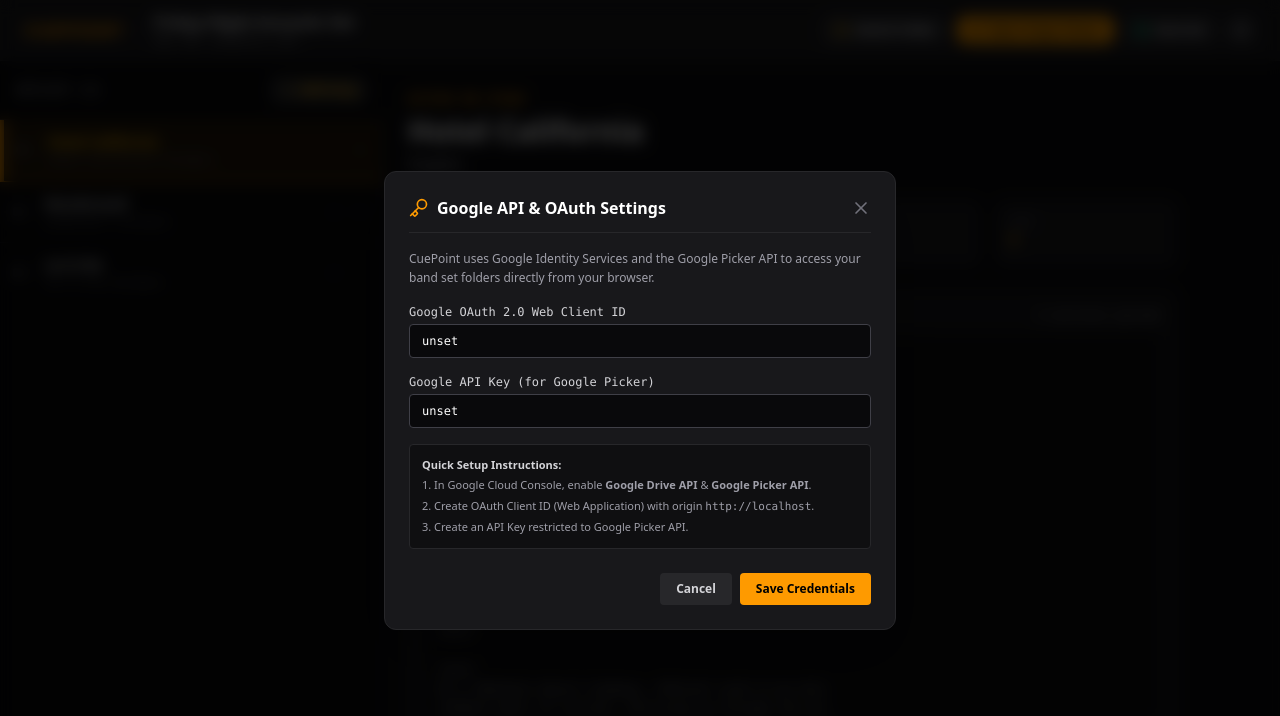
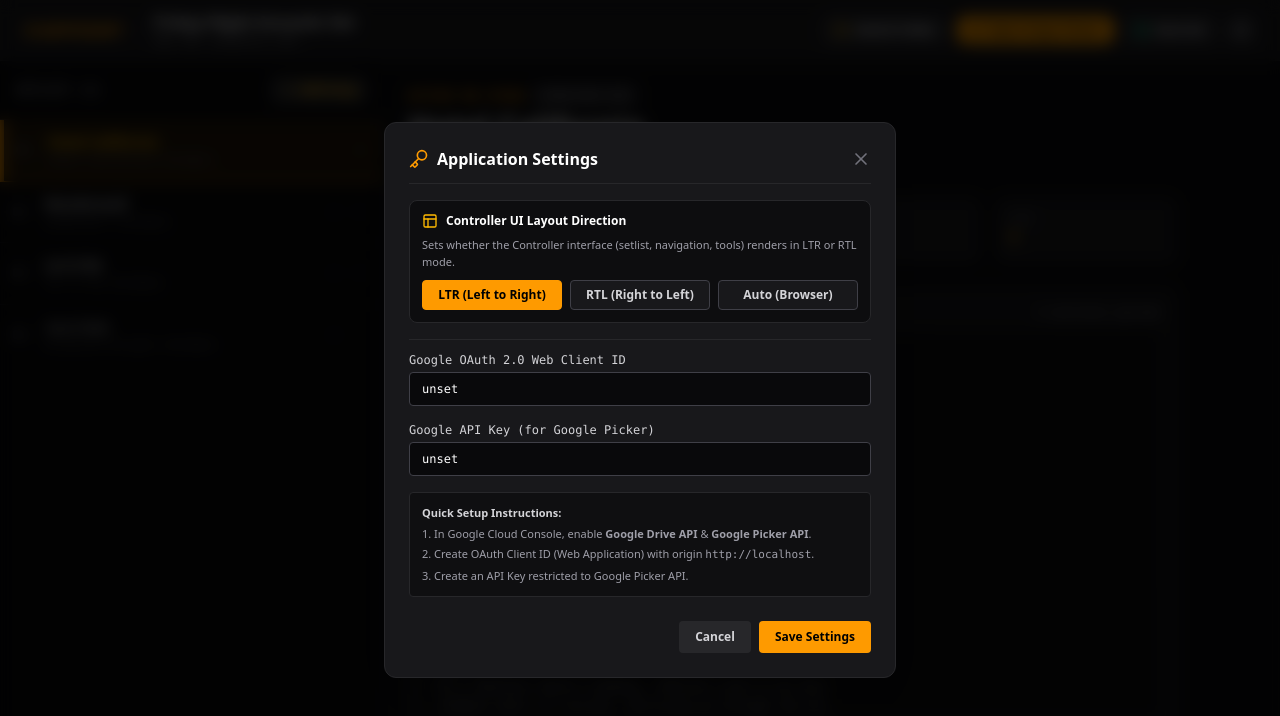
Before and after one commit to kenegozi/cuepoint, a React (Vite) app: page / in a window 1280 px wide. Both pictures are taken after a click on the button 1241 px from the left and 30 px from the top of the page. Shown: the top 716 px of the page. Built offline with nearby package versions, Linux system fonts and the light colour scheme; no server answers.

Commit message:
feat: add full RTL language and bidirectional text support for stage viewer and controller

```diff
--- a/src/App.tsx
+++ b/src/App.tsx
@@ -1,5 +1,5 @@
 import React, { useState, useEffect, useCallback } from 'react';
-import { SetData, SetSong, SongParsed, SyncMessage } from './types';
+import { SetData, SetSong, SongParsed, SyncMessage, TextDirection } from './types';
 import { ControllerWindow } from './components/ControllerWindow';
 import { ViewerWindow } from './components/ViewerWindow';
 import { SettingsModal } from './components/SettingsModal';
@@ -19,6 +19,26 @@ export function App() {
   const [activeSet, setActiveSet] = useState<SetData>(DEMO_SET);
   const [activeSongIndex, setActiveSongIndex] = useState<number>(0);
   const [activeSongParsed, setActiveSongParsed] = useState<SongParsed | null>(null);
+
+  // Controller UI direction preference (saved in localStorage)
+  const [controllerDirection, setControllerDirection] = useState<TextDirection>(() => {
+    const saved = localStorage.getItem('cuepoint_controller_direction');
+    if (saved === 'rtl' || saved === 'ltr' || saved === 'auto') return saved;
+    return 'ltr';
+  });
+
+  // Effective layout direction for Controller (resolves 'auto' using browser language)
+  const effectiveControllerDir: 'ltr' | 'rtl' =
+    controllerDirection === 'auto'
+      ? /^(he|ar|fa|ur)/i.test(navigator.language)
+        ? 'rtl'
+        : 'ltr'
+      : controllerDirection;
+
+  const handleControllerDirectionChange = (newDir: TextDirection) => {
+    setControllerDirection(newDir);
+    localStorage.setItem('cuepoint_controller_direction', newDir);
+  };
 
   const [folderId, setFolderId] = useState<string | null>(null);
   const [isSaving, setIsSaving] = useState(false);
@@ -139,6 +159,7 @@ export function App() {
       songIndex: index,
       songId: activeSet.songs[index]?.fileName,
       song: parsed || undefined,
+      direction: parsed?.direction,
     });
   };
 
@@ -354,6 +375,7 @@ export function App() {
         set={activeSet}
         activeSongIndex={activeSongIndex}
         activeSongParsed={activeSongParsed}
+        controllerDirection={effectiveControllerDir}
         onSelectSong={handleSelectSong}
         onReorderSongs={handleReorderSongs}
         onAddSong={handleAddSong}
@@ -366,7 +388,12 @@ export function App() {
         errorMessage={errorMessage}
       />
 
-      <SettingsModal isOpen={isSettingsOpen} onClose={() => setIsSettingsOpen(false)} />
+      <SettingsModal
+        isOpen={isSettingsOpen}
+        onClose={() => setIsSettingsOpen(false)}
+        controllerDirection={controllerDirection}
+        onControllerDirectionChange={handleControllerDirectionChange}
+      />
 
       {/* New Set Modal when 0 cuepoint files found in picked folder */}
       {showNewSetModal && (
--- a/src/components/ControllerWindow.tsx
+++ b/src/components/ControllerWindow.tsx
@@ -1,5 +1,5 @@
 import React, { useState } from 'react';
-import { SetData, SetSong, SongParsed } from '../types';
+import { SetData, SetSong, SongParsed, TextDirection } from '../types';
 import {
   Play,
   ChevronUp,
@@ -17,6 +17,7 @@ interface ControllerWindowProps {
   set: SetData;
   activeSongIndex: number;
   activeSongParsed: SongParsed | null;
+  controllerDirection?: TextDirection;
   onSelectSong: (index: number) => void;
   onReorderSongs: (reordered: SetSong[]) => void;
   onAddSong: (songId: string, title: string) => void;
@@ -33,6 +34,7 @@ export const ControllerWindow: React.FC<ControllerWindowProps> = ({
   set,
   activeSongIndex,
   activeSongParsed,
+  controllerDirection = 'ltr',
   onSelectSong,
   onReorderSongs,
   onAddSong,
@@ -44,6 +46,7 @@ export const ControllerWindow: React.FC<ControllerWindowProps> = ({
   statusMessage,
   errorMessage,
 }) => {
+  const isRTL = controllerDirection === 'rtl';
   const [showAddModal, setShowAddModal] = useState(false);
   const [newSongId, setNewSongId] = useState('');
   const [newSongTitle, setNewSongTitle] = useState('');
@@ -87,7 +90,7 @@ export const ControllerWindow: React.FC<ControllerWindowProps> = ({
   };
 
   return (
-    <div className="min-h-screen bg-zinc-950 text-zinc-100 flex flex-col">
+    <div dir={isRTL ? 'rtl' : 'ltr'} className="min-h-screen bg-zinc-950 text-zinc-100 flex flex-col">
       {/* Top Bar */}
       <header className="bg-zinc-900 border-b border-zinc-800 px-6 py-3 flex items-center justify-between">
         <div className="flex items-center gap-3">
@@ -151,8 +154,8 @@ export const ControllerWindow: React.FC<ControllerWindowProps> = ({
 
       {/* Two Column Layout: Setlist Navigation & Song Inspector */}
       <div className="flex-1 flex overflow-hidden">
-        {/* Left Column: Setlist */}
-        <section className="w-96 border-r border-zinc-800 flex flex-col bg-zinc-950/50">
+        {/* Setlist Column (Left in LTR, Right in RTL) */}
+        <section className={`w-96 ${isRTL ? 'border-l' : 'border-r'} border-zinc-800 flex flex-col bg-zinc-950/50`}>
           <div className="p-4 border-b border-zinc-800 flex items-center justify-between">
             <h2 className="text-xs font-bold uppercase tracking-wider text-zinc-400 font-mono">
               SETLIST ({set.songs.length})
@@ -179,7 +182,9 @@ export const ControllerWindow: React.FC<ControllerWindowProps> = ({
                     key={song.fileName}
                     className={`flex items-center justify-between p-3 cursor-pointer group transition-colors ${
                       isActive
-                        ? 'bg-amber-500/10 border-l-4 border-amber-500 text-white'
+                        ? isRTL
+                          ? 'bg-amber-500/10 border-r-4 border-amber-500 text-white'
+                          : 'bg-amber-500/10 border-l-4 border-amber-500 text-white'
                         : 'hover:bg-zinc-900/60 text-zinc-300'
                     }`}
                     onClick={() => onSelectSong(idx)}
@@ -227,14 +232,19 @@ export const ControllerWindow: React.FC<ControllerWindowProps> = ({
           </div>
         </section>
 
-        {/* Right Column: Song Inspector & Metadata */}
+        {/* Song Inspector & Metadata */}
         <section className="flex-1 flex flex-col bg-zinc-900/20 overflow-y-auto p-6">
           {activeSongParsed ? (
             <div className="max-w-3xl space-y-6">
               <div>
-                <span className="text-xs font-mono uppercase tracking-wider text-amber-500 font-bold">
-                  ACTIVE ON STAGE
-                </span>
+                <div className="flex items-center gap-2">
+                  <span className="text-xs font-mono uppercase tracking-wider text-amber-500 font-bold">
+                    ACTIVE ON STAGE
+                  </span>
+                  <span className="bg-zinc-800 text-zinc-400 text-[10px] font-mono px-2 py-0.5 rounded border border-zinc-700">
+                    STAGE DIR: {(activeSongParsed.direction || 'ltr').toUpperCase()}
+                  </span>
+                </div>
                 <h2 className="text-3xl font-black text-white mt-1">{activeSongParsed.title}</h2>
                 {activeSongParsed.artist && (
                   <p className="text-zinc-400 font-medium text-lg">{activeSongParsed.artist}</p>
@@ -272,7 +282,10 @@ export const ControllerWindow: React.FC<ControllerWindowProps> = ({
                   </span>
                   <span>{activeSongParsed.sections.length} sections parsed</span>
                 </div>
-                <pre className="text-xs font-mono text-zinc-400 max-h-96 overflow-y-auto whitespace-pre-wrap leading-relaxed select-text bg-black/40 p-3 rounded border border-zinc-950">
+                <pre
+                  dir={activeSongParsed.direction === 'rtl' ? 'rtl' : 'ltr'}
+                  className="text-xs font-mono text-zinc-400 max-h-96 overflow-y-auto whitespace-pre-wrap leading-relaxed select-text bg-black/40 p-3 rounded border border-zinc-950 text-start"
+                >
                   {activeSongParsed.rawText}
                 </pre>
               </div>
@@ -289,7 +302,7 @@ export const ControllerWindow: React.FC<ControllerWindowProps> = ({
       {/* Add Song Modal */}
       {showAddModal && (
         <div className="fixed inset-0 z-50 bg-black/70 backdrop-blur-sm flex items-center justify-center p-4">
-          <div className="bg-zinc-900 border border-zinc-800 rounded-xl p-6 w-full max-w-md shadow-2xl">
+          <div dir={isRTL ? 'rtl' : 'ltr'} className="bg-zinc-900 border border-zinc-800 rounded-xl p-6 w-full max-w-md shadow-2xl">
             <h3 className="text-lg font-bold text-white mb-1">Add New Song to Set</h3>
             <p className="text-xs text-zinc-400 mb-4">
               Enter the song details. A new <code className="text-amber-400">.chordpro</code> file will be created.
@@ -300,7 +313,7 @@ export const ControllerWindow: React.FC<ControllerWindowProps> = ({
                 <label className="text-xs font-mono text-zinc-300 block mb-1">
                   Song ID (Filename prefix)
                 </label>
-                <div className="flex items-center">
+                <div className="flex items-center" dir="ltr">
                   <input
                     type="text"
                     value={newSongId}
--- a/src/components/SettingsModal.tsx
+++ b/src/components/SettingsModal.tsx
@@ -1,16 +1,25 @@
 import React, { useState } from 'react';
 import { getGoogleConfig, saveGoogleConfig } from '../services/googleDriveService';
-import { X, Check, Key } from 'lucide-react';
+import { TextDirection } from '../types';
+import { X, Check, Key, Layout } from 'lucide-react';
 
 interface SettingsModalProps {
   isOpen: boolean;
   onClose: () => void;
+  controllerDirection: TextDirection;
+  onControllerDirectionChange: (dir: TextDirection) => void;
 }
 
-export const SettingsModal: React.FC<SettingsModalProps> = ({ isOpen, onClose }) => {
+export const SettingsModal: React.FC<SettingsModalProps> = ({
+  isOpen,
+  onClose,
+  controllerDirection,
+  onControllerDirectionChange,
+}) => {
   const currentConfig = getGoogleConfig();
   const [clientId, setClientId] = useState(currentConfig.clientId);
   const [apiKey, setApiKey] = useState(currentConfig.apiKey);
+  const [selectedDirection, setSelectedDirection] = useState<TextDirection>(controllerDirection);
   const [saved, setSaved] = useState(false);
 
   if (!isOpen) return null;
@@ -18,6 +27,7 @@ export const SettingsModal: React.FC<SettingsModalProps> = ({ isOpen, onClose })
   const handleSave = (e: React.FormEvent) => {
     e.preventDefault();
     saveGoogleConfig({ clientId: clientId.trim(), apiKey: apiKey.trim() });
+    onControllerDirectionChange(selectedDirection);
     setSaved(true);
     setTimeout(() => {
       setSaved(false);
@@ -31,19 +41,63 @@ export const SettingsModal: React.FC<SettingsModalProps> = ({ isOpen, onClose })
         <div className="flex items-center justify-between mb-4 border-b border-zinc-800 pb-3">
           <div className="flex items-center gap-2">
             <Key className="w-5 h-5 text-amber-500" />
-            <h3 className="text-base font-bold text-white">Google API & OAuth Settings</h3>
+            <h3 className="text-base font-bold text-white">Application Settings</h3>
           </div>
           <button onClick={onClose} className="text-zinc-500 hover:text-zinc-300">
             <X className="w-5 h-5" />
           </button>
         </div>
 
-        <p className="text-xs text-zinc-400 mb-4 leading-relaxed">
-          CuePoint uses Google Identity Services and the Google Picker API to access your band set folders directly from your browser.
-        </p>
+        <form onSubmit={handleSave} className="space-y-4">
+          {/* Controller Layout Direction */}
+          <div className="bg-zinc-950/70 p-3 rounded-lg border border-zinc-800">
+            <div className="flex items-center gap-2 mb-2">
+              <Layout className="w-4 h-4 text-amber-400" />
+              <label className="text-xs font-bold text-white">
+                Controller UI Layout Direction
+              </label>
+            </div>
+            <p className="text-[11px] text-zinc-400 mb-2.5">
+              Sets whether the Controller interface (setlist, navigation, tools) renders in LTR or RTL mode.
+            </p>
+            <div className="grid grid-cols-3 gap-2">
+              <button
+                type="button"
+                onClick={() => setSelectedDirection('ltr')}
+                className={`py-1.5 px-3 rounded text-xs font-semibold border transition ${
+                  selectedDirection === 'ltr'
+                    ? 'bg-amber-500 text-black border-amber-500 font-bold'
+                    : 'bg-zinc-900 text-zinc-300 border-zinc-700 hover:border-zinc-500'
+                }`}
+              >
+                LTR (Left to Right)
+              </button>
+              <button
+                type="button"
+                onClick={() => setSelectedDirection('rtl')}
+                className={`py-1.5 px-3 rounded text-xs font-semibold border transition ${
+                  selectedDirection === 'rtl'
+                    ? 'bg-amber-500 text-black border-amber-500 font-bold'
+                    : 'bg-zinc-900 text-zinc-300 border-zinc-700 hover:border-zinc-500'
+                }`}
+              >
+                RTL (Right to Left)
+              </button>
+              <button
+                type="button"
+                onClick={() => setSelectedDirection('auto')}
+                className={`py-1.5 px-3 rounded text-xs font-semibold border transition ${
+                  selectedDirection === 'auto'
+                    ? 'bg-amber-500 text-black border-amber-500 font-bold'
+                    : 'bg-zinc-900 text-zinc-300 border-zinc-700 hover:border-zinc-500'
+                }`}
+              >
+                Auto (Browser)
+              </button>
+            </div>
+          </div>
 
-        <form onSubmit={handleSave} className="space-y-4">
-          <div>
+          <div className="border-t border-zinc-800 pt-3">
             <label className="text-xs font-mono text-zinc-300 block mb-1">
               Google OAuth 2.0 Web Client ID
             </label>
@@ -94,7 +148,7 @@ export const SettingsModal: React.FC<SettingsModalProps> = ({ isOpen, onClose })
                   <span>Saved!</span>
                 </>
               ) : (
-                <span>Save Credentials</span>
+                <span>Save Settings</span>
               )}
             </button>
           </div>
--- a/src/demoData.ts
+++ b/src/demoData.ts
@@ -16,6 +16,10 @@ export const DEMO_SET: SetData = {
     {
       fileName: 'let-it-be.chordpro',
       title: 'Let It Be',
+    },
+    {
+      fileName: 'ha-perach-be-gani.chordpro',
+      title: 'הפרח בגני',
     },
   ],
 };
@@ -89,4 +93,24 @@ Let it [Am]be, let it [G]be, let it [F]be, let it [C]be
 [C]Whisper words of [G]wisdom, let it [F]be [C]
 {eoc}
 `,
+  'ha-perach-be-gani.chordpro': `{title: הפרח בגני}
+{artist: זוהר ארגוב}
+{key: Dm}
+{tempo: 110}
+{meta: direction rtl}
+
+{soc}
+את ה[Dm]פרח שנב[Gm]ט בגני
+את ה[C]דרך שמאירה את [F]עיני
+[Gm]בלילות עת [Dm]אשכב לבדי
+את [A7]חלום שאינו נ[Dm]גמר
+{eoc}
+
+{sov}
+[Dm]יום ועוד יום חול[Gm]פים ביעף
+[C]ואני שוב נושא [F]עיני אל על
+[Gm]מבקש אותך, [Dm]רוצה בך
+אל [A7]תלכי ממני [Dm]לעולם
+{eov}
+`,
 };
--- a/src/types/index.ts
+++ b/src/types/index.ts
@@ -1,3 +1,5 @@
+export type TextDirection = 'ltr' | 'rtl' | 'auto';
+
 export interface SetSong {
   fileName: string; // e.g. "hotel-california.chordpro"
   title: string;
@@ -20,6 +22,7 @@ export interface SongParsed {
   capo?: string;
   comment?: string;
   rawText: string;
+  direction?: 'ltr' | 'rtl';
   sections: SongSection[];
 }
 
@@ -47,5 +50,6 @@ export interface SyncMessage {
   songIndex?: number;
   fontSize?: number;
   showChords?: boolean;
+  direction?: 'ltr' | 'rtl';
   timestamp: number;
 }
```
Also changed, not shown: src/components/SongRenderer.tsx (+36 -7 lines), src/components/ViewerWindow.tsx (+40 -3 lines), src/utils/chordpro.ts (+50 -1 lines), 1 other file (tests, documents, lock files or other folders).
